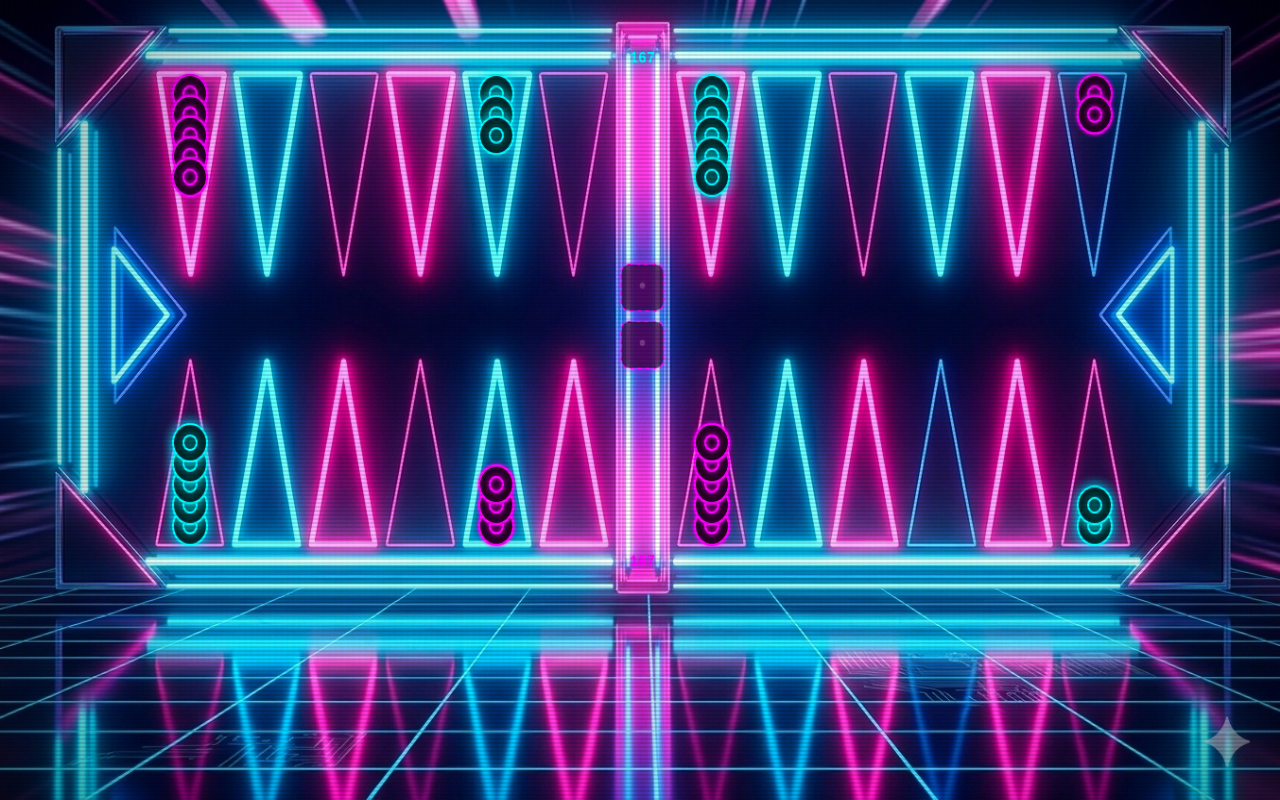
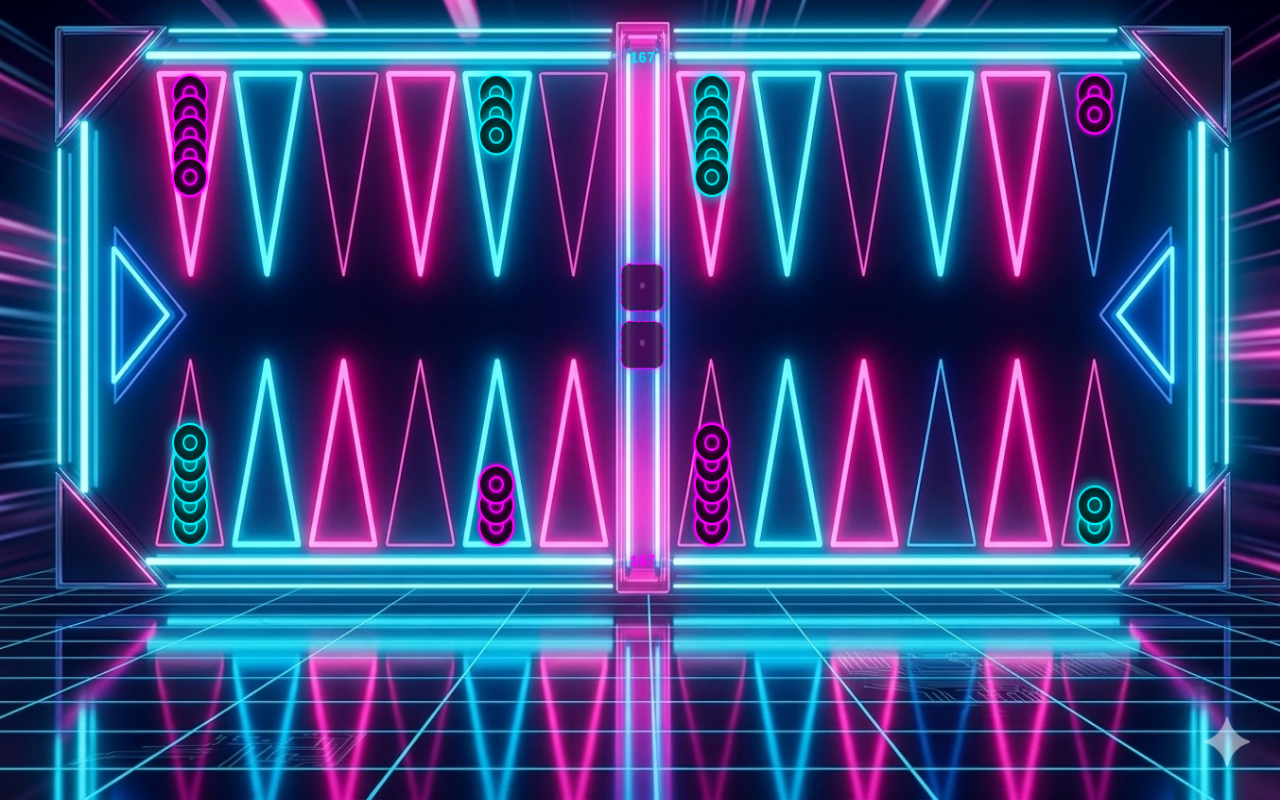
Before and after one commit to Knuthsen/backgammon-tronstyle, a website built with Vite: page index.html in a window 1280 px wide. Built offline with nearby package versions, Linux system fonts and the light colour scheme.

Commit message:
Update style.css

```diff
--- a/src/style.css
+++ b/src/style.css
@@ -1,53 +1,34 @@
-body {
+* {
   margin: 0;
   padding: 0;
-  background: #000;
-  overflow: hidden;
-  font-family: monospace;
+  box-sizing: border-box;
 }
 
-/* Das Canvas bleibt scharf und klar, kriegt nur einen minimalen Helligkeits-Kick */
-#gameCanvas {
-  display: block;
-  filter: brightness(1.06) saturate(1.1);
+body, html {
+  width: 100%;
+  height: 100%;
+  background-color: #000;
+  overflow: hidden;
+  position: fixed; /* Ganz wichtig gegen den "Wackel"-Effekt */
+  top: 0;
+  left: 0;
 }
 
-/* Hauchdünnes, dezentes Scanline-Gitter */
-.crt-scanlines {
-  position: fixed;
-  top: 0;
-  left: 0;
+#app {
   width: 100vw;
   height: 100vh;
-  background:
-    linear-gradient(rgba(18, 16, 16, 0) 50%, rgba(0, 0, 0, 0.12) 50%),
-    linear-gradient(90deg, rgba(255, 0, 0, 0.015), rgba(0, 255, 0, 0.005), rgba(0, 0, 255, 0.015));
-  background-size: 100% 4px, 6px 100%;
-  z-index: 9999;
-  pointer-events: none;
+  display: flex;
+  justify-content: center;
+  align-items: center;
 }
 
-/* Extrem abgemilderte Vignette – die Spielecken bleiben hell und lesbar */
-.crt-vignette {
-  position: fixed;
-  top: 0;
-  left: 0;
-  width: 100vw;
-  height: 100vh;
-  background: radial-gradient(
-    circle,
-    rgba(18, 16, 16, 0) 65%,
-    rgba(0, 0, 0, 0.25) 88%,
-    rgba(0, 0, 0, 0.45) 100%
-  );
-  z-index: 10000;
-  pointer-events: none;
-  animation: crt-flicker 0.4s infinite;
+canvas {
+  display: block;
+  width: 100vw !important;
+  height: 100vh !important;
+  object-fit: fill; /* Streckt das Bild jetzt sauber in alle 4 Ecken */
+
+  /* Deaktiviert Safari-Features, die stören */
+  touch-action: none;
+  -webkit-tap-highlight-color: transparent;
 }
-
-/* Kaum wahrnehmbares, natürliches "Atmen" des Bildschirms */
-@keyframes crt-flicker {
-  0% { opacity: 0.996; }
-  50% { opacity: 1; }
-  100% { opacity: 0.998; }
-}
```
